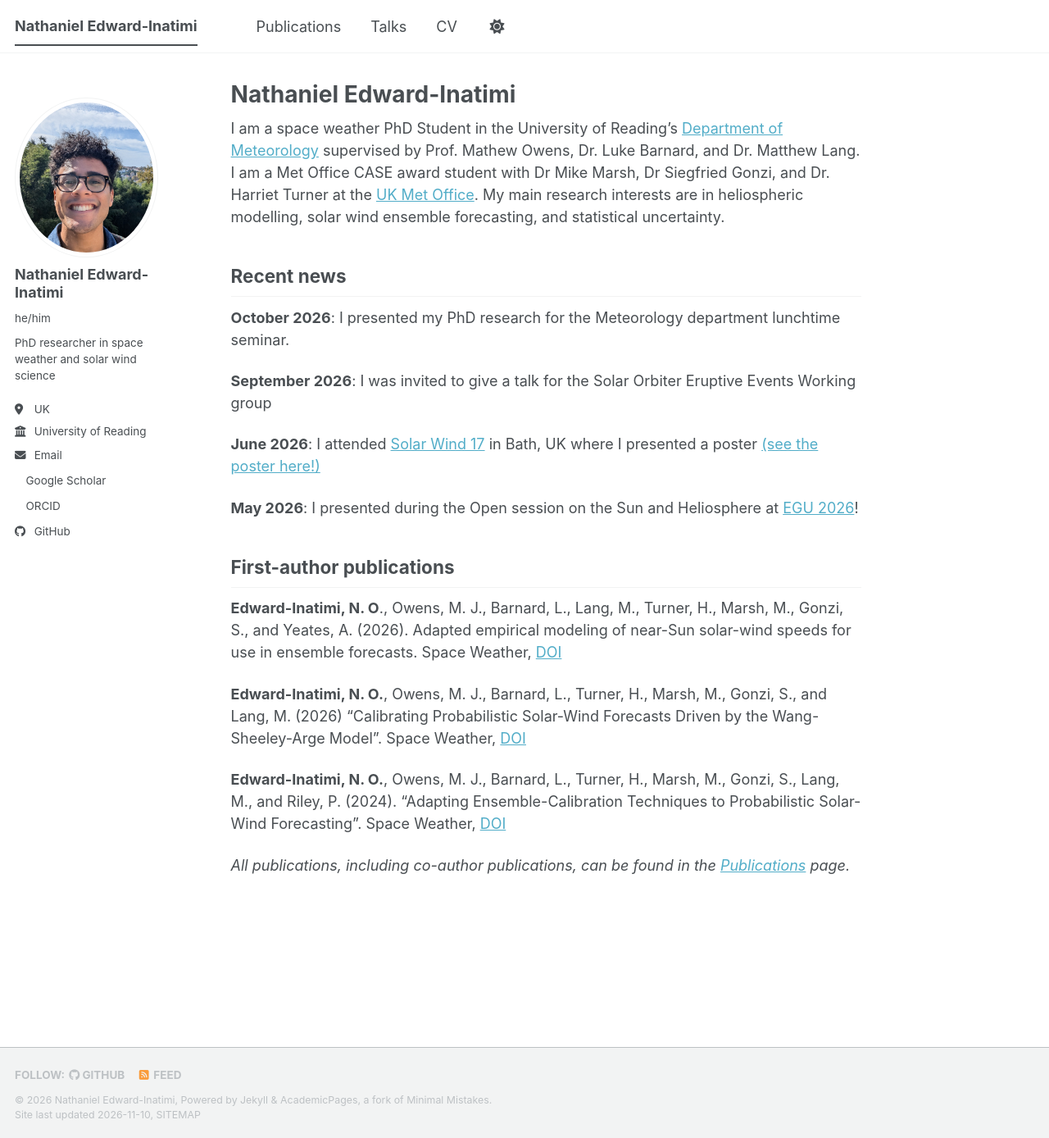
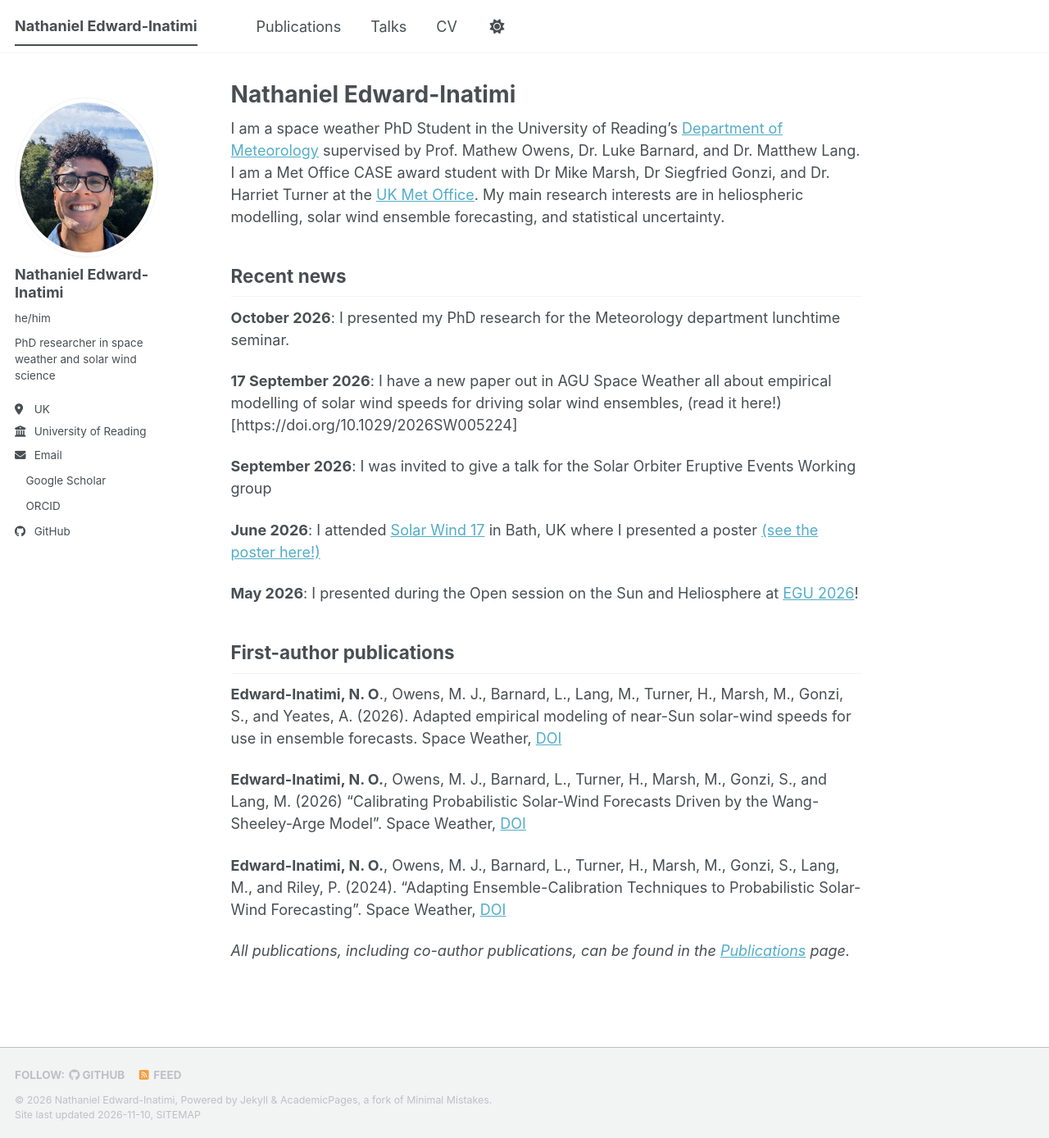
Before and after one commit to NathanielInatimi/nathanielinatimi.github.io, a Jekyll site: the page built from _pages/about.md, in a window 1280 px wide and 1388 px high. Shown: the whole window at 82% size. Built offline with Jekyll 4.4.1, drawn with Linux system fonts in a browser that asks for light colours; a style sheet for code colours, icons or effects is not loaded.

Commit message:
Update about.md
Updating recent news with link to recently published paper

```diff
--- a/_pages/about.md
+++ b/_pages/about.md
@@ -12,6 +12,8 @@ I am a space weather PhD Student in the University of Reading's [Department of M
 ## Recent news
 
 **October 2026**: I presented my PhD research for the Meteorology department lunchtime seminar.
+
+**17 September 2026**: I have a new paper out in AGU Space Weather all about empirical modelling of solar wind speeds for driving solar wind ensembles, (read it here!)[https://doi.org/10.1029/2026SW005224]
 
 **September 2026**: I was invited to give a talk for the Solar Orbiter Eruptive Events Working group
 
```
